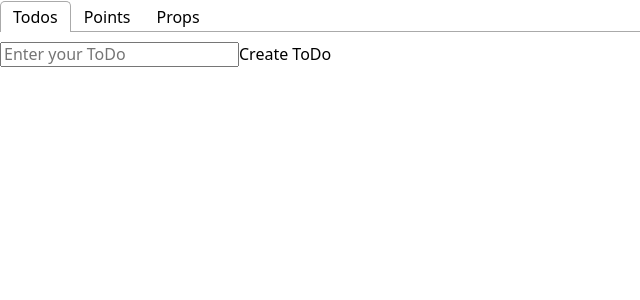
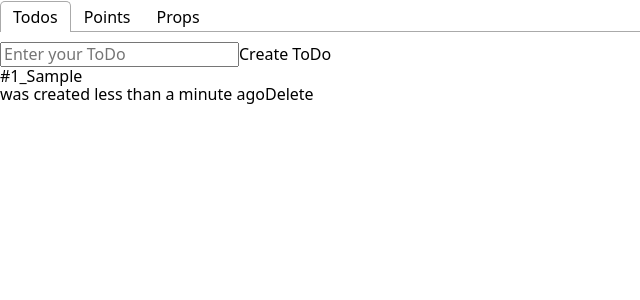
Before and after one commit to AntonM88/React-BC-72, a React (Vite) app: page /todos in a window 1280 px wide. Both pictures are taken after typing "Sample" into the empty fields and a click on the button "Create ToDo". Shown: the top 300 px of the page, without its empty margins (0-640 px from the left). Built offline with nearby package versions, Linux system fonts and the light colour scheme.

Commit message:
add todo list

```diff
--- /dev/null
+++ b/src/components/TodoList/TodoList.jsx
@@ -0,0 +1,17 @@
+import { formatDateToNow } from "helpers/formatDate";
+
+export const TodoList = ({ todos, handleDelete }) => {
+  return (
+    <ul>
+      {todos.map((todo, index) => (
+        <li key={todo.id}>
+          <p>
+            #{index + 1}_{todo.text}
+          </p>
+          <span>was created {formatDateToNow(todo.createAt)}</span>
+          <button onClick={() => handleDelete(todo.id)}>Delete</button>
+        </li>
+      ))}
+    </ul>
+  );
+};
--- a/src/components/index.js
+++ b/src/components/index.js
@@ -6,3 +6,4 @@ export * from "./Heading/Heading";
 export * from "./Options/Options";
 export * from "./Feadback/Feadback";
 export * from "./TodoForm/TodoForm";
+export * from "./TodoList/TodoList";
--- a/src/tabs/Todos/Todos.jsx
+++ b/src/tabs/Todos/Todos.jsx
@@ -1,9 +1,9 @@
-import { TodoForm } from "components";
+import { TodoForm, TodoList } from "components";
 import { nanoid } from "nanoid";
-import { useState } from "react";
+import { useLocalStorage } from "hooks/useLocalStorage";
 
 export const Todos = () => {
-  const [todos, setTodos] = useState([]);
+  const [todos, setTodos] = useLocalStorage("todos", []);
   const createTodo = (text) => {
     const todoObj = {
       id: nanoid(),
@@ -12,12 +12,13 @@ export const Todos = () => {
     };
     setTodos([...todos, todoObj]);
   };
-
-  console.log(todos);
-
+  const handleDelete = (id) => {
+    setTodos(todos.filter((todo) => todo.id !== id));
+  };
   return (
     <div>
       <TodoForm createTodo={createTodo} />
+      <TodoList todos={todos} handleDelete={handleDelete} />
     </div>
   );
 };
```
